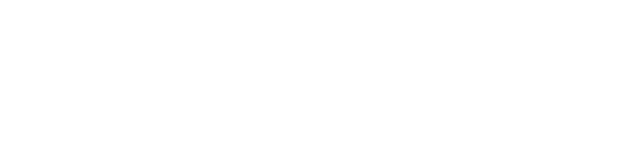
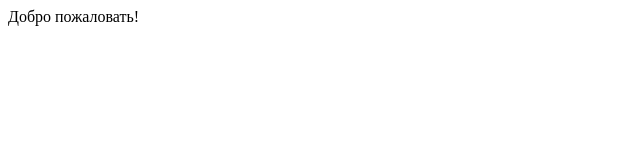
Before and after one commit to IvanBaobab/naturscience, a plain HTML site: page index.html in a window 1280 px wide. Shown: the whole page, without its empty margins (0-640 px from the left). Drawn offline with Linux system fonts and the light colour scheme.

Commit message:
Update index.html

```diff
--- a/index.html
+++ b/index.html
@@ -9,7 +9,7 @@
     </head>
     <body>
         <header>
-
+            Добро пожаловать!
         </header>
         <main>
 
```
